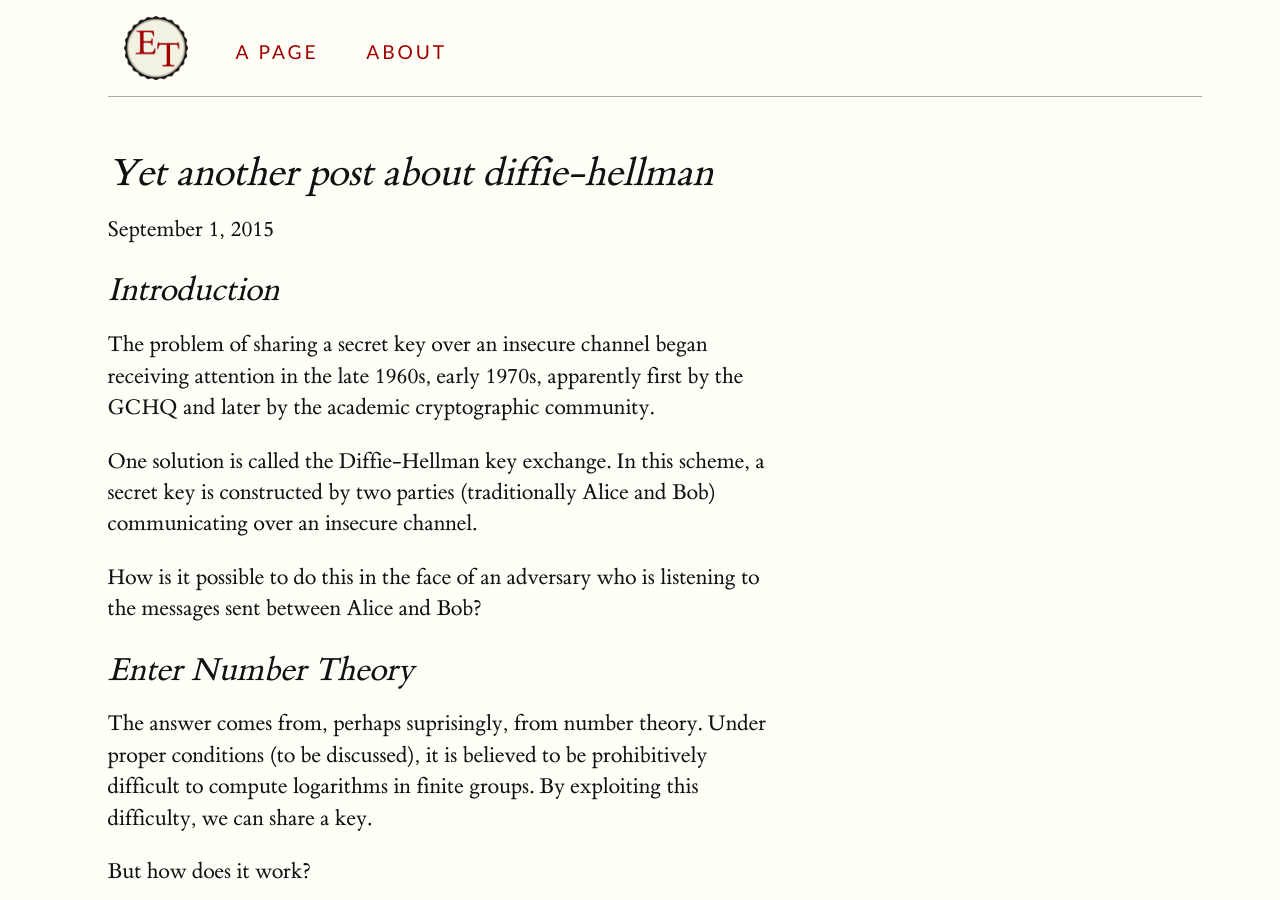
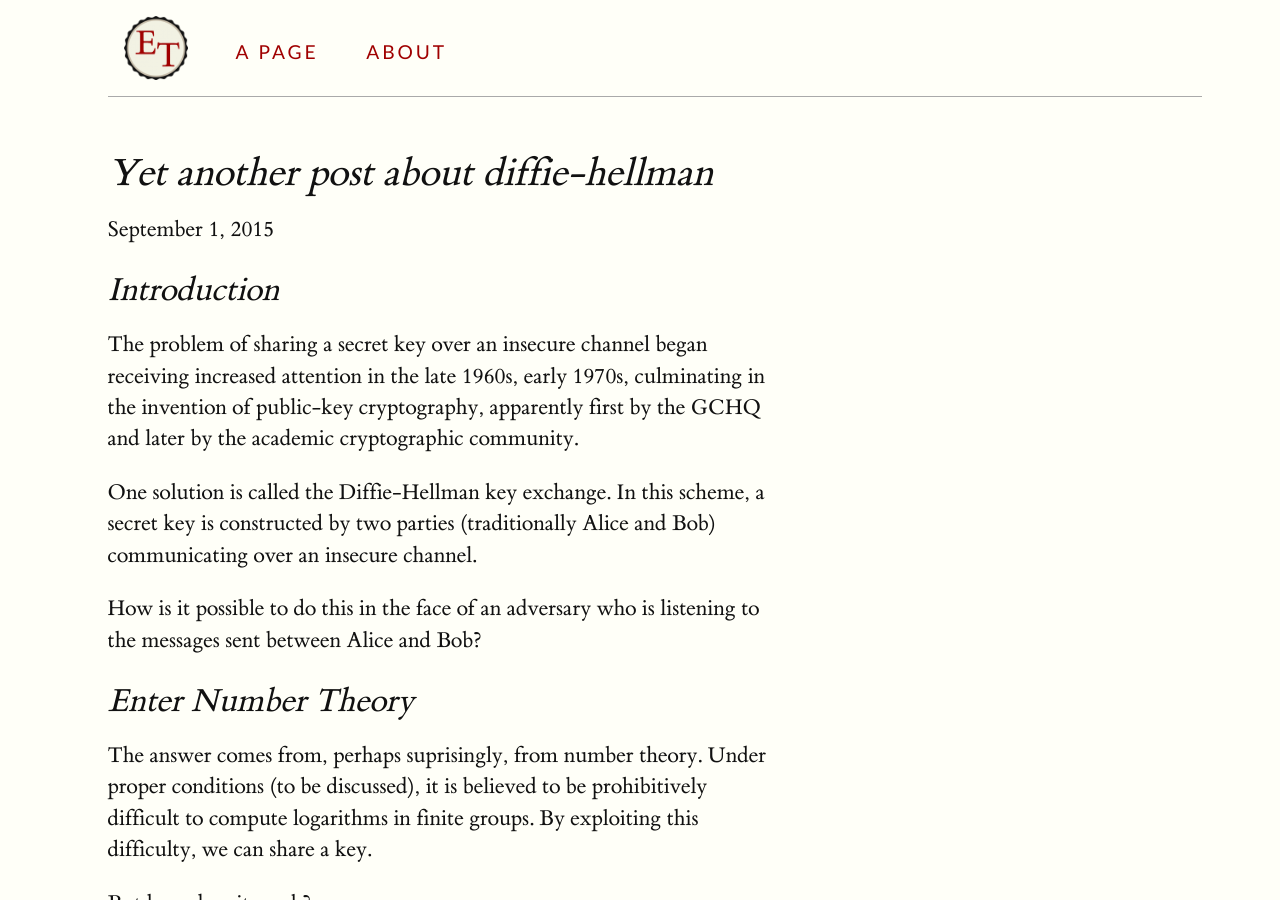
Before and after one commit to eu90h/eu90h.github.io, a Jekyll site: the page built from _posts/2015-09-01-discrete-logs.md, in a window 1280 px wide and 900 px high. Built offline with Jekyll 4.4.1, drawn with Linux system fonts in a browser that asks for light colours; formulas are drawn with MathJax 3.

Commit message:
updated dh intro

```diff
--- a/_posts/2015-09-01-discrete-logs.md
+++ b/_posts/2015-09-01-discrete-logs.md
@@ -6,7 +6,7 @@ categories: cryptography number-theory
 ---
 ## Introduction
 
-The problem of sharing a secret key over an insecure channel began receiving attention in the late 1960s, early 1970s, apparently first by the GCHQ and later by the academic cryptographic community.
+The problem of sharing a secret key over an insecure channel began receiving increased attention in the late 1960s, early 1970s, culminating in the invention of public-key cryptography, apparently first by the GCHQ and later by the academic cryptographic community.
 
 One solution is called the Diffie-Hellman key exchange. In this scheme, a secret key is constructed by two parties (traditionally Alice and Bob) communicating over an insecure channel.
 
```
